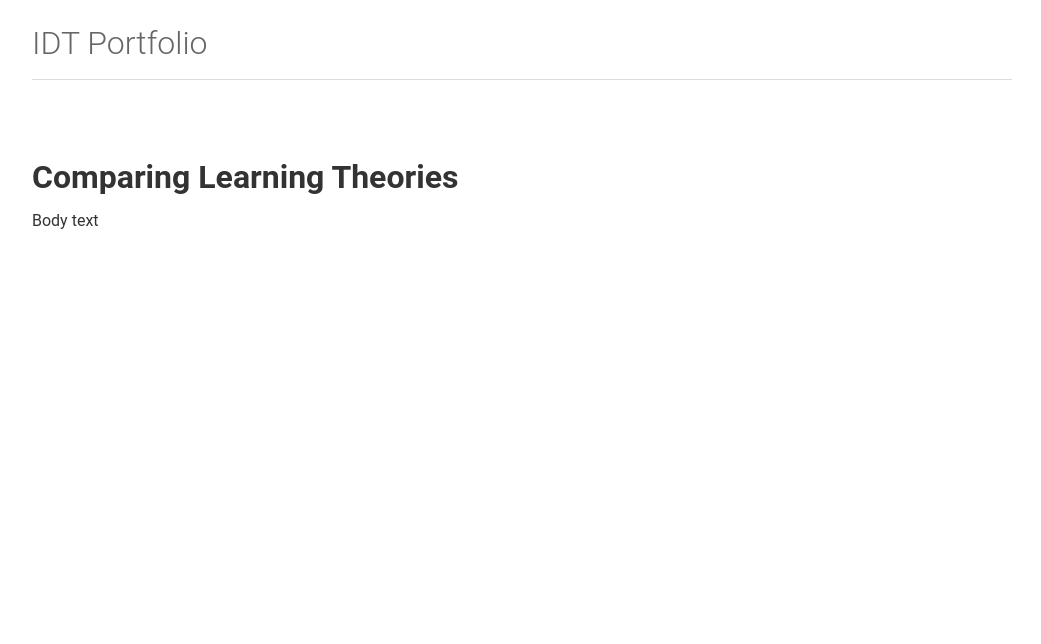
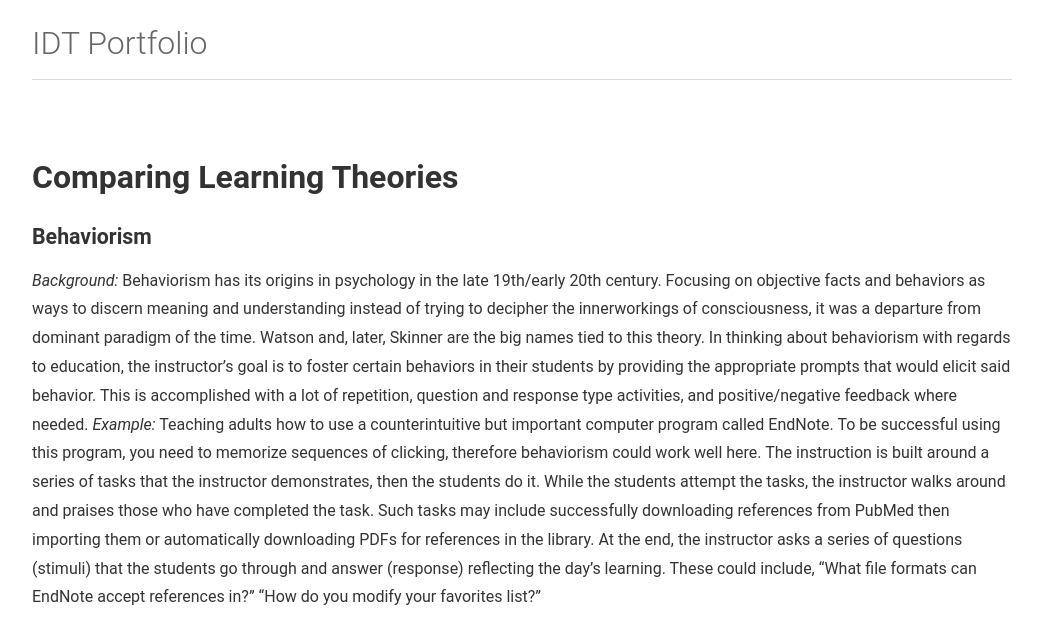
Before and after one commit to caitlinmeyer/IDT, a Jekyll site: the page built from 001-comparing-learning-theories.md, in a window 1280 px wide. Shown: the top 644 px of the page, without its empty margins (118-1159 px from the left). Built offline with Jekyll 4.4.1, drawn with Linux system fonts in a browser that asks for light colours.

Commit message:
Update 001-comparing-learning-theories.md

```diff
--- a/001-comparing-learning-theories.md
+++ b/001-comparing-learning-theories.md
@@ -4,4 +4,6 @@
 
 ---
 
-Body text
+### Behaviorism
+*Background:* Behaviorism has its origins in psychology in the late 19th/early 20th century. Focusing on objective facts and behaviors as ways to discern meaning and understanding instead of trying to decipher the innerworkings of consciousness, it was a departure from dominant paradigm of the time. Watson and, later, Skinner are the big names tied to this theory. In thinking about behaviorism with regards to education, the instructor's goal is to foster certain behaviors in their students by providing the appropriate prompts that would elicit said behavior. This is accomplished with a lot of repetition, question and response type activities, and positive/negative feedback where needed.
+*Example:* Teaching adults how to use a counterintuitive but important computer program called EndNote. To be successful using this program, you need to memorize sequences of clicking, therefore behaviorism could work well here. The instruction is built around a series of tasks that the instructor demonstrates, then the students do it. While the students attempt the tasks, the instructor walks around and praises those who have completed the task. Such tasks may include successfully downloading references from PubMed then importing them or automatically downloading PDFs for references in the library. At the end, the instructor asks a series of questions (stimuli) that the students go through and answer (response) reflecting the day's learning. These could include, "What file formats can EndNote accept references in?" "How do you modify your favorites list?"
```
